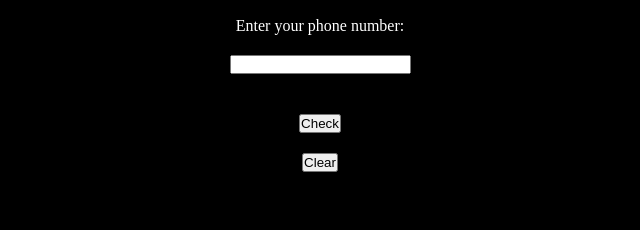
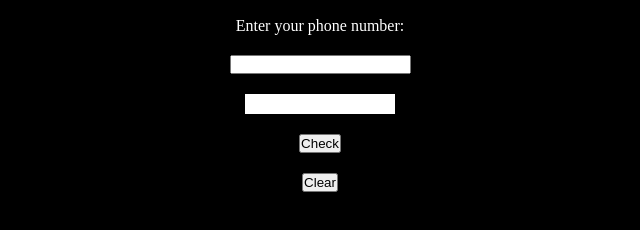
Before and after one commit to 4749-am/FCC-Telephone-Number-Validator, a plain HTML site: page index.html in a window 1280 px wide. Shown: the part 60-290 px from the top of the page, without its empty margins (320-960 px from the left). Drawn offline with Linux system fonts and the light colour scheme.

Commit message:
html and css files modified to set results div

```diff
--- a/index.html
+++ b/index.html
@@ -11,7 +11,7 @@
     <div id="phone-number-validator">
       <label>Enter your phone number: </label>
       <input id="user-input">
-            <p id="results-div"></p>
+      <div id="results-div"></div>
       <button id="check-btn">Check</button>
       <button id="clear-btn">Clear</button>
 
--- a/styles.css
+++ b/styles.css
@@ -19,14 +19,16 @@ h1 {
     margin: 20px;
 }
 
-p {
-    background-color: var(--white-color);
-    color: var(--black-color);
-}
-
 #phone-number-validator {
     display: flex;
     flex-direction: column;
     align-items: center;
     gap: 20px;
 }
+
+#results-div {
+    background-color: var(--white-color);
+    color: var(--black-color);
+    width: 150px;
+    height: 20px;
+}
```
Also changed, not shown: script.js (line endings or trailing spaces).
